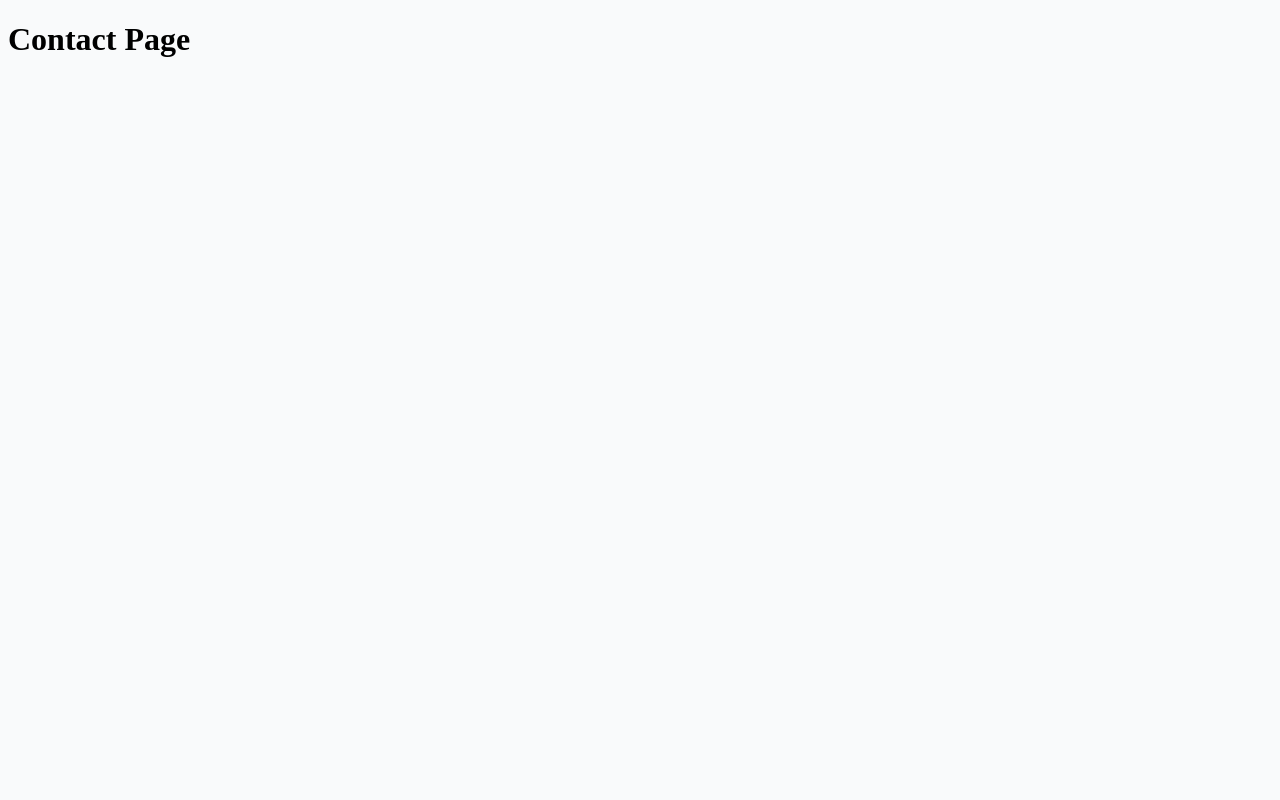
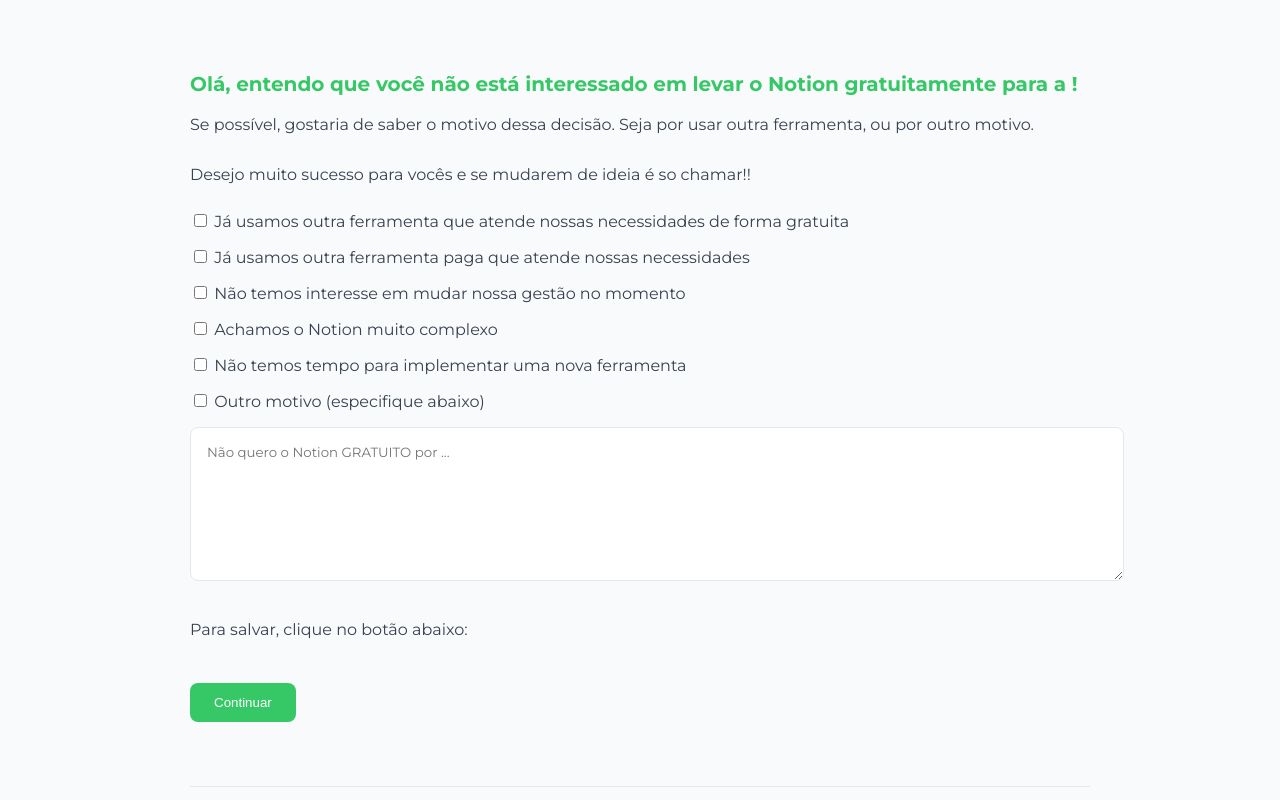
Before and after one commit to LeonardoLeiteMeira/notion_ej_site, a Next.js app: page /deny in a window 1280 px wide. Shown: the top 800 px of the page. Built offline with nearby package versions, Linux system fonts and the light colour scheme.

Commit message:
Create simple page to deny

```diff
--- a/src/app/deny/page.tsx
+++ b/src/app/deny/page.tsx
@@ -1,7 +1,98 @@
+'use client'
+
+import AboutMe from "@/components/aboutMe";
+import EjVideo from "@/components/ejVideo";
+import NotionBenefits from "@/components/notionBenefits";
+import { useState, useEffect } from "react";
+
 export default function Contact() {
+  const [token, setToken] = useState<string | null>(null);
+  const [name, setName] = useState<string | null>(null);
+  const [checkboxes, setCheckboxes] = useState({
+    freeAlternative: false,
+    paidAlternative: false,
+    noInterest: false,
+    tooComplex: false,
+    noTime: false,
+    other: false
+  });
+
+  useEffect(() => {
+    const parms = new URLSearchParams(window.location.search)
+    setToken(parms.get('token'));
+    setName(parms.get('name'));
+  }, []);
+
+  const handleCheckboxChange = (checkboxName: string) => {
+    setCheckboxes(prev => ({
+      ...prev,
+      [checkboxName]: !prev[checkboxName as keyof typeof prev]
+    }));
+  };
+
   return (
-    <main className="min-h-screen p-8">
-      <h1>Contact Page</h1>
+    <main className="container">
+      <section className="accept">
+        <h3 className="section-title">Olá, entendo que você não está interessado em levar o Notion gratuitamente para a {name}!</h3>
+        <p className="text">Se possível, gostaria de saber o motivo dessa decisão. Seja por usar outra ferramenta, ou por outro motivo.</p>
+        <p className="text">Desejo muito sucesso para vocês e se mudarem de ideia é so chamar!!</p>
+
+        <div className="checkbox-list">
+          <label className="checkbox-item">
+            <input
+              type="checkbox"
+              checked={checkboxes.freeAlternative}
+              onChange={() => handleCheckboxChange('freeAlternative')}
+            /> Já usamos outra ferramenta que atende nossas necessidades de forma gratuita
+          </label>
+          <label className="checkbox-item">
+            <input
+              type="checkbox"
+              checked={checkboxes.paidAlternative}
+              onChange={() => handleCheckboxChange('paidAlternative')}
+            /> Já usamos outra ferramenta paga que atende nossas necessidades
+          </label>
+          <label className="checkbox-item">
+            <input
+              type="checkbox"
+              checked={checkboxes.noInterest}
+              onChange={() => handleCheckboxChange('noInterest')}
+            /> Não temos interesse em mudar nossa gestão no momento
+          </label>
+          <label className="checkbox-item">
+            <input
+              type="checkbox"
+              checked={checkboxes.tooComplex}
+              onChange={() => handleCheckboxChange('tooComplex')}
+            /> Achamos o Notion muito complexo
+          </label>
+          <label className="checkbox-item">
+            <input
+              type="checkbox"
+              checked={checkboxes.noTime}
+              onChange={() => handleCheckboxChange('noTime')}
+            /> Não temos tempo para implementar uma nova ferramenta
+          </label>
+          <label className="checkbox-item">
+            <input
+              type="checkbox"
+              checked={checkboxes.other}
+              onChange={() => handleCheckboxChange('other')}
+            /> Outro motivo (especifique abaixo)
+          </label>
+        </div>
+
+        <textarea
+          className="feedback-textarea"
+          placeholder="Não quero o Notion GRATUITO por ..."
+        ></textarea>
+        <p className="text">Para salvar, clique no botão abaixo:</p>
+        <button className="btn-primary">Continuar</button>
+      </section>
+
+      <AboutMe />
+      <NotionBenefits />
+      <EjVideo />
     </main>
   );
 }
--- a/src/app/globals.css
+++ b/src/app/globals.css
@@ -16,6 +16,16 @@
   margin-bottom: 1.5rem;
   line-height: 1.6;
   color: #374151;
+}
+
+.checkbox-list{
+  display: flex;
+  flex-direction: column;
+  gap: 1rem;
+  font-family: inherit;
+  font-size: inherit;
+  color: #374151;;
+
 }
 
 .feedback-textarea {
--- a/src/components/notionBenefits/index.tsx
+++ b/src/components/notionBenefits/index.tsx
@@ -1,7 +1,7 @@
 export default function NotionBenefits() {
     return (
         <section className="section">
-        <h3 className="section-title">Abaixo seguem alguns benefícios que vocês terão ao usar o Notion PRO:</h3>
+        <h3 className="section-title">Abaixo seguem alguns benefícios que vocês terão ao usar o Notion na versão Pro:</h3>
         <p className="text"><strong>Ferramenta centralizada:</strong> Não tenha mais a necessidade de ter várias ferramentas para gerenciar seu negócio.</p>
         <p className="text"><strong>Gestão de acessos simples:</strong> Adicione e remova usuários de forma fácil e eficiente.</p>
         <p className="text"><strong>Personalização:</strong> Modifique de acordo com a necessidade da sua empresa.</p>
```
